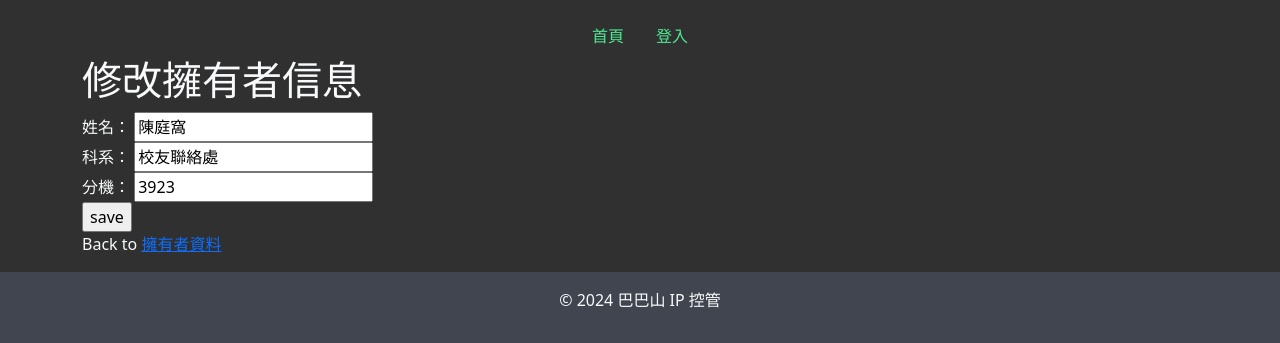
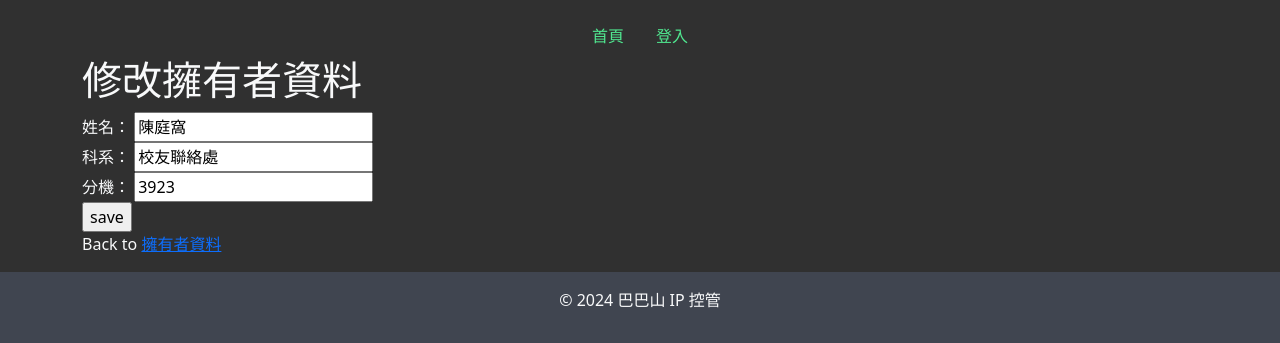
Before and after one commit to AuTooong/1121-web_final, a Django app: page /owner/details/1/edit/ in a window 1280 px wide. Shown: the top 343 px of the page. Run offline with Django 3.2, Linux system fonts and the light colour scheme; data comes from the database, SQL or seed files in the repository.

Commit message:
add owner_edit

```diff
--- a/ipControl/IP/templates/owner_edit.html
+++ b/ipControl/IP/templates/owner_edit.html
@@ -28,7 +28,7 @@
         </script>
     {% endif %}
 
-    <h1>修改擁有者信息</h1>
+    <h1>修改擁有者資料</h1>
 
     <form method="post" action="{% url 'owner_edit' owner_id=owner.id %}">
         {% csrf_token %}
```
